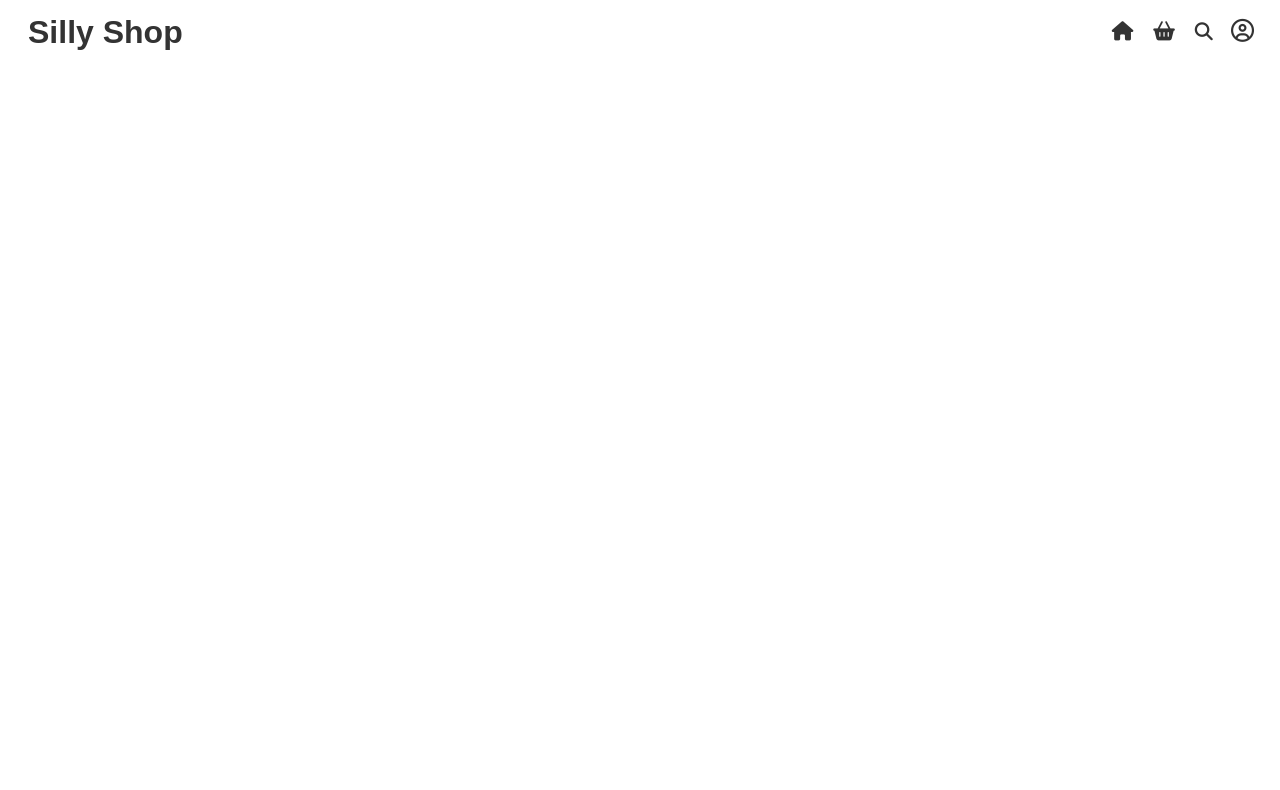
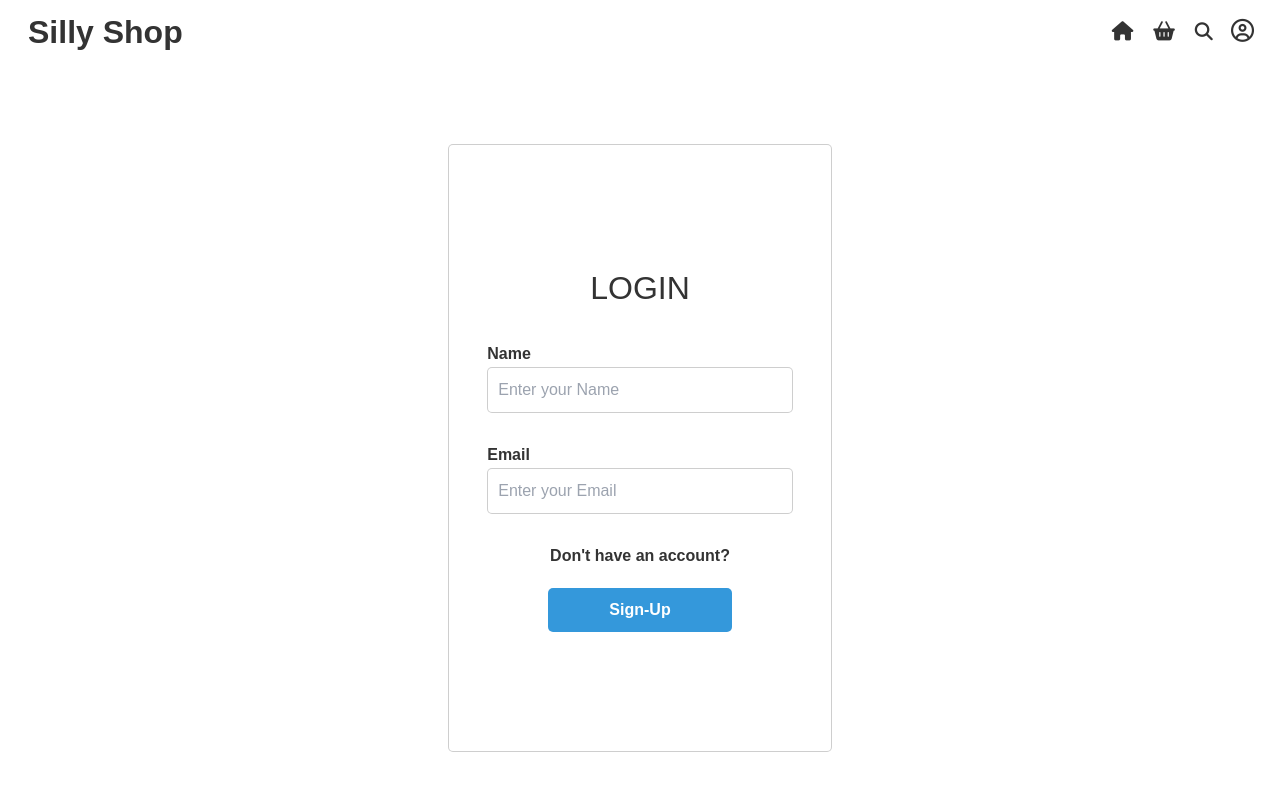
Before and after one commit to Fireaxelottle/silly-shop-frontend, a React (Create React App) app: page /login in a window 1280 px wide. Before the commit this address had no page. Shown: the top 790 px of the page. Built offline with nearby package versions, Linux system fonts and the light colour scheme.

Commit message:
Start Admin

```diff
--- a/package.json
+++ b/package.json
@@ -14,6 +14,7 @@
     "react-router-dom": "^6.26.2",
     "react-scripts": "5.0.1",
     "react-spring": "^9.7.4",
+    "react-table": "^7.8.0",
     "web-vitals": "^2.1.4"
   },
   "scripts": {
@@ -41,6 +42,7 @@
     ]
   },
   "devDependencies": {
-    "tailwindcss": "^3.4.13"
+    "tailwindcss": "^3.4.13",
+    "webpack-shell-plugin-next": "^2.3.2"
   }
 }
--- a/src/App.css
+++ b/src/App.css
@@ -44,6 +44,11 @@ h4 {
 }
 
 input {
+  border: none;
+  outline: none;
+}
+
+select {
   border: none;
   outline: none;
 }
@@ -427,3 +432,74 @@ cursor: pointer;
     -2em 2em 0 0, -3em 0em 0 0, -2em -2em 0 0.2em;
   }
 }
+
+/* Login */
+
+.login {
+  height: 100vh;
+  width: 100vw;
+  display: flex;
+  justify-content: center;
+  padding: 80px 0;
+}
+
+.login main {
+  display: flex;
+  flex-direction: column;
+  align-items: center;
+  justify-content: center;
+  gap: 30px;
+  width: 30%;
+  height: 95%;
+  background-color: white;
+  border: 1px solid rgba(162, 162, 162, 0.53);
+  border-radius: 5px;
+}
+
+.login main input {
+  width: 100%;
+  padding: 10px;
+  border-radius: 5px;
+  border: 1px solid rgba(162, 162, 162, 0.53);
+}
+
+.login main select {
+  width: 100%;
+  padding: 10px;
+  border-radius: 5px;
+  border: 1px solid rgba(162, 162, 162, 0.53);
+}
+
+.login main div {
+  display: flex;
+  flex-direction: column;
+  gap: 1px;
+  width: 80%;
+}
+
+.login main div label {
+  font-weight: 600;
+}
+
+.login main div:last-child {
+  display: flex;
+  align-items: center;
+  justify-content: center;
+  flex-direction: column;
+  gap: 20px;
+}
+
+.login main div:last-child p {
+  font-weight: 600;
+}
+
+.login main div:last-child .link{
+  width: 60%;
+  padding: 10px;
+  border-radius: 5px;
+  background-color: #3498db;
+  color: white;
+  text-align: center;
+  font-weight: 600;
+
+}
--- a/src/App.js
+++ b/src/App.js
@@ -10,6 +10,9 @@ const Home = lazy(() => import("./pages/Home"));
 const Cart = lazy(() => import("./pages/Cart"));
 const Shipping = lazy(() => import("./pages/Shipping"));
 const Search = lazy(() => import("./pages/Search"));
+const Login = lazy(() => import("./pages/Login"));
+const Signup = lazy(() => import("./pages/Signup"));
+const Order = lazy(() => import("./pages/Order"));
 
 
 
@@ -23,6 +26,9 @@ function App() {
             <Route path="/cart" element={<Cart />} />
             <Route path="/shipping" element={<Shipping />} />
             <Route path="/search" element={<Search />} />
+            <Route path="/login" element={<Login />} />
+            <Route path="/signup" element={<Signup />} />
+            <Route path="/order" element={<Order />} />
           </Routes>
       </Suspense>
     </Router>
--- a/src/components/Navbar.js
+++ b/src/components/Navbar.js
@@ -6,10 +6,10 @@ import { animated , useSpring } from "react-spring";
 
 const Navbar = () => {
 
-  let user = {
-    id: "dada",
+  const [user, setUser] = useState({
+    id: "glue",
     role: "admin",
-  };
+  });
 
   const spring = useSpring({
     from: { y: -10 },
@@ -21,9 +21,13 @@ const Navbar = () => {
 
   const [isOpen, setIsOpen] = useState(false);
 
+  console.log(user);
+
   const logoutHandler = () => {
-    user._id = "";
-    user.role = "";
+    setUser({
+      id: "",
+      role: "",
+    });
     setIsOpen(false);
   };
 
@@ -61,7 +65,7 @@ const Navbar = () => {
                 </Link>
               )}
 
-              <Link className="link" to="/orders" onClick={() => setIsOpen(false)}>
+              <Link className="link" to="/order" onClick={() => setIsOpen(false)}>
                 Orders
               </Link>
               <button onClick={logoutHandler}>
--- /dev/null
+++ b/src/components/admin/Table.js
@@ -0,0 +1,58 @@
+import React from 'react'
+import {
+    Column,
+    usePagination,
+    useSortBy,
+    useTable,
+    TableOptions,
+  } from "react-table";
+import { Link } from 'react-router-dom';
+
+
+const Table = ({rows, columns, heading , showPagination}) => {
+
+    const data = React.memo(() => rows, [rows]);
+
+
+
+    const {
+        getTableProps,
+        getTableBodyProps,
+        headerGroups,
+        page,
+        prepareRow,
+        nextPage,
+        pageCount,
+        state: { pageIndex },
+        previousPage,
+        canNextPage,
+        canPreviousPage,
+      } = useTable( columns, data , useSortBy, usePagination);
+
+  return (
+    <div className='table'>
+      <h1>{heading}</h1>
+
+      <table className="table" >
+          <thead>
+            jkhj
+          </thead>
+          <tbody>dsadasd</tbody>
+        </table>
+
+        {showPagination && (
+          <div className="table-pagination">
+            <button disabled={!canPreviousPage} onClick={previousPage}>
+              Prev
+            </button>
+            <span>{`${pageIndex + 1} of ${pageCount}`}</span>
+            <button disabled={!canNextPage} onClick={nextPage}>
+              Next
+            </button>
+          </div>
+        )}
+    </div>
+  )
+}
+
+export default Table
--- a/src/pages/Home.js
+++ b/src/pages/Home.js
@@ -15,9 +15,9 @@ const Home = () => {
 
         const spring = useSpring({
           from: { opacity: 0, y: -10 },
-          to: {opacity: 1, y: 1 },
+          to: {opacity: 1, y: 0 },
           config: { duration: 1000 },
-       })
+       });
 
 
 
--- /dev/null
+++ b/src/pages/Login.js
@@ -0,0 +1,53 @@
+import React , { useState } from 'react'
+import { useSpring , animated } from 'react-spring'
+import { Link } from 'react-router-dom'
+
+const Login = () => {
+
+    const spring = useSpring({
+        from: { opacity: 0, y: -10 },
+        to: {opacity: 1, y: 0 },
+        config: { duration: 1000 },
+     })
+
+
+     const [name, setName] = useState("");
+     const [ email, setEmail ] = useState("");
+
+  return (
+    <animated.div className="login" style={{...spring}}>
+      <main>
+      <h2 className="heading">LOGIN</h2>
+
+      <div>
+        <label >Name</label>
+        <input
+        type="text"
+        value={name}
+        onChange={(e) => setName(e.target.value)}
+        placeholder='Enter your Name'
+        />
+      </div>
+
+      <div>
+        <label>Email</label>
+        <input
+          type="text"
+          value={email}
+          onChange={(e) => setEmail(e.target.value)}
+          placeholder='Enter your Email'
+        />
+      </div>
+
+      <div>
+        <p>Don't have an account?</p>
+        <Link to="/signup" className='link'>
+         <span>Sign-Up</span>
+        </Link>
+      </div>
+    </main>
+    </animated.div>
+  )
+}
+
+export default Login
--- /dev/null
+++ b/src/pages/Order.js
@@ -0,0 +1,54 @@
+import React , { useState } from 'react'
+import Table from '../components/admin/Table';
+import { Link } from 'react-router-dom';
+
+const Order = () => {
+
+    const columns = React.memo(() => {
+        return [{
+            Header: "ID",
+            accessor: "_id",
+          },
+          {
+            Header: "Quantity",
+            accessor: "quantity",
+          },
+          {
+            Header: "Discount",
+            accessor: "discount",
+          },
+          {
+            Header: "Amount",
+            accessor: "amount",
+          },
+          {
+            Header: "Status",
+            accessor: "status",
+          },
+          {
+            Header: "Action",
+            accessor: "action",
+          },
+
+        ]
+    });
+    const [rows, setRows] = useState([
+        {
+            _id: "6666asdsad8cafasfe",
+            amount: 1000,
+            quantity: 1,
+            discount: 469,
+            status: <span className="red">Pending</span>,
+            action: <Link to="/order/6666asdsad8cafasfe">View</Link>,
+        }
+      ]);
+    const showPagination = false;
+  return (
+    <div className="order">
+      <h1>My Orders</h1>
+      <Table columns={columns} rows={rows} heading="Orders" showPagination={showPagination}/>
+    </div>
+  )
+}
+
+export default Order
--- /dev/null
+++ b/src/pages/Signup.js
@@ -0,0 +1,72 @@
+import React , { useState } from 'react'
+import { useSpring , animated } from 'react-spring'
+import { Link } from 'react-router-dom'
+
+const Signup = () => {
+
+    const spring = useSpring({
+        from: { opacity: 0, y: -10 },
+        to: {opacity: 1, y: 0 },
+        config: { duration: 1000 },
+     })
+
+
+     const [name, setName] = useState("");
+     const [ email, setEmail ] = useState("");
+     const [ password, setPassword ] = useState("");
+     const [ gender, setGender ] = useState("select gender");
+
+  return (
+    <animated.div className="login" style={{...spring}}>
+      <main>
+      <h2 className="heading">SIGNUP</h2>
+
+      <div>
+        <label >Name</label>
+        <input
+        type="text"
+        value={name}
+        onChange={(e) => setName(e.target.value)}
+        placeholder='Enter your Name'
+        />
+      </div>
+
+      <div>
+        <label>Email</label>
+        <input
+          type="text"
+          value={email}
+          onChange={(e) => setEmail(e.target.value)}
+          placeholder='Enter your Email'
+        />
+      </div>
+      <div>
+        <label>Password</label>
+        <input
+          type="text"
+          value={password}
+          onChange={(e) => setPassword(e.target.value)}
+          placeholder='Enter your Password'
+        />
+      </div>
+      <div>
+        <label>Gender</label>
+        <select value={gender} onChange={(e) => setGender(e.target.value)}>
+          <option value="">Select Gender</option>
+          <option value="male">Male</option>
+          <option value="female">Female</option>
+        </select>
+      </div>
+
+      <div>
+        <p>Already have an account?</p>
+        <Link to="/login" className='link'>
+         <span>Log-In</span>
+        </Link>
+      </div>
+    </main>
+    </animated.div>
+  )
+}
+
+export default Signup
```
Also changed, not shown: 1 other file (tests, documents, lock files or other folders).
